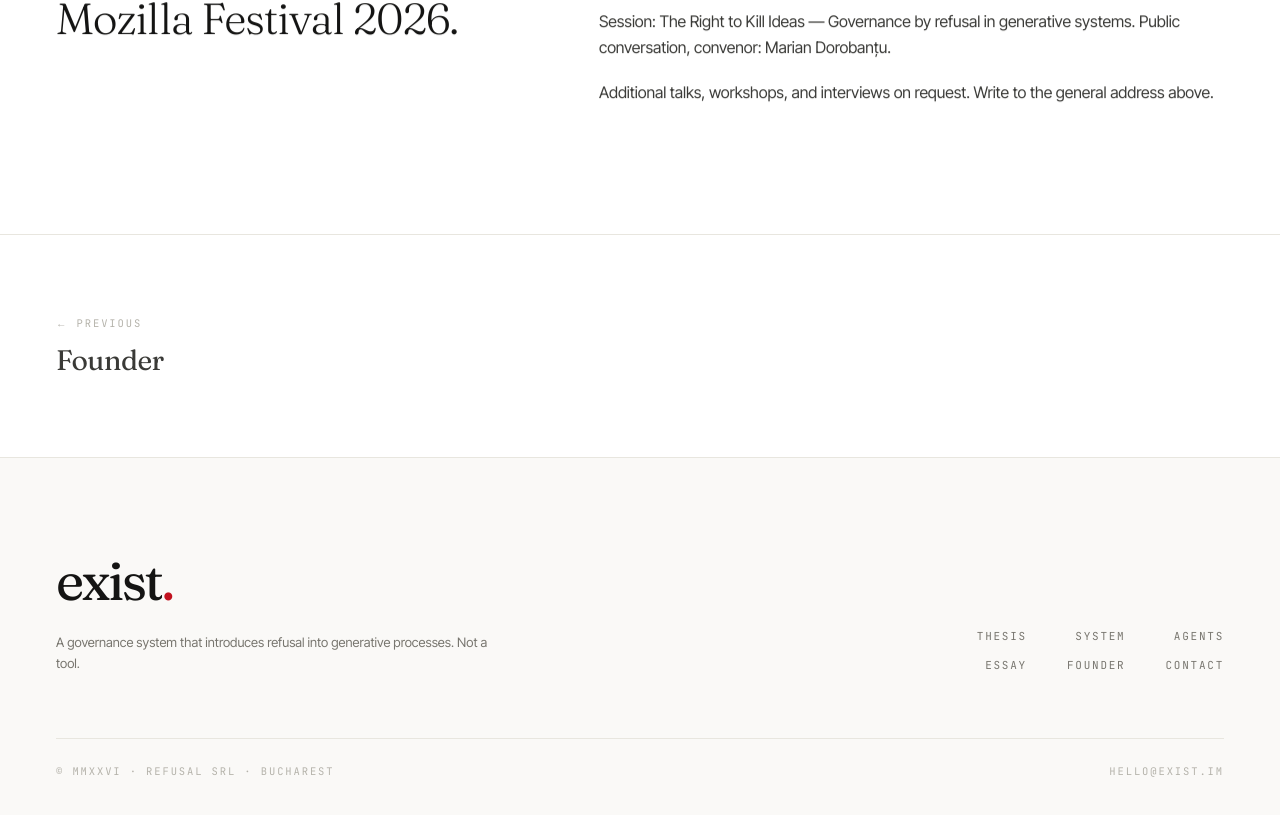
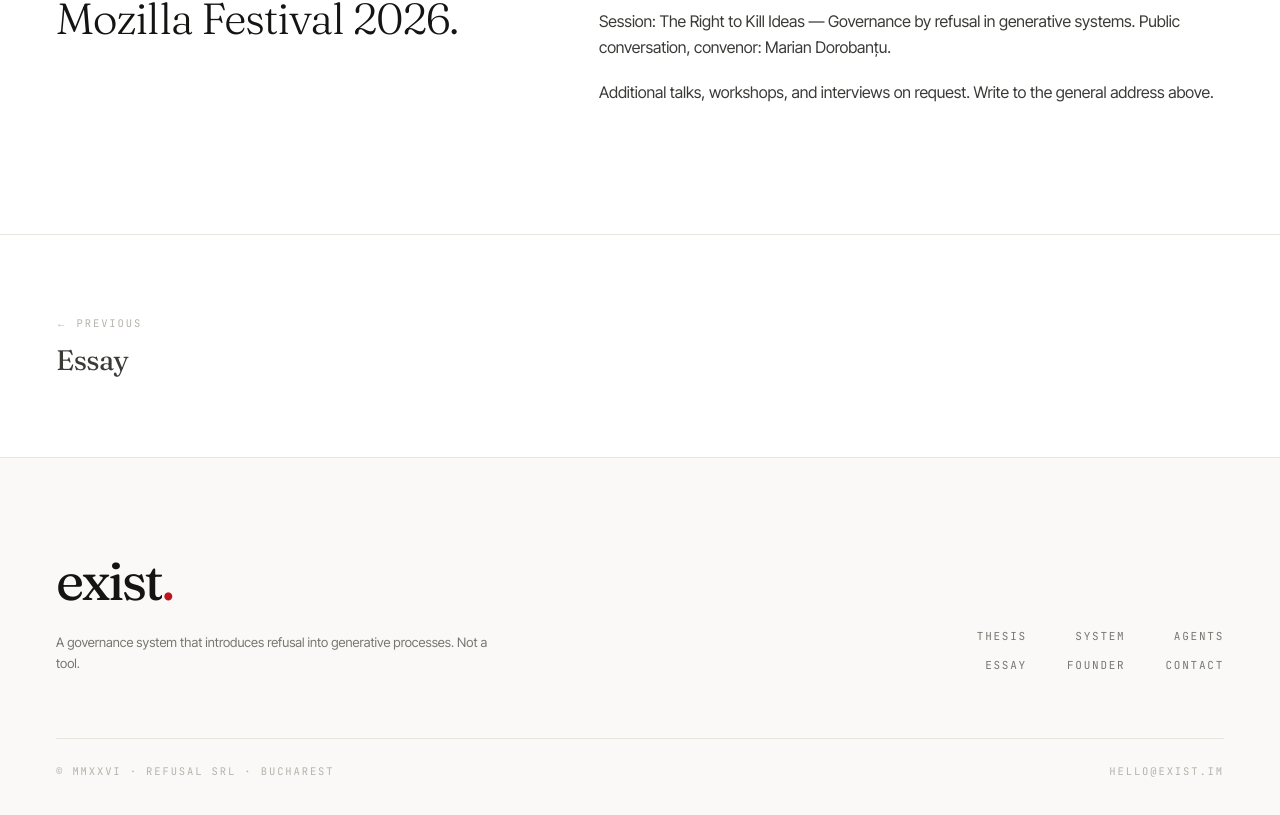
Before and after one commit to mariandorobantu/exist-im, a Next.js app: page /contact in a window 1280 px wide. Shown: the part 1255-2070 px from the top of the page. Built offline with nearby package versions, Linux system fonts and the light colour scheme.

Commit message:
Add files via upload
Update: larger logo, remove founder, fix agents grid

```diff
--- a/app/contact/page.tsx
+++ b/app/contact/page.tsx
@@ -18,7 +18,7 @@ export default function ContactPage() {
           limits of generation.
         </>
       }
-      prev={{ href: "/founder", label: "Founder" }}
+      prev={{ href: "/essay", label: "Essay" }}
     >
       <section className="container-x border-t border-line py-32 max-md:py-20">
         <div className="reveal section-label">
```
